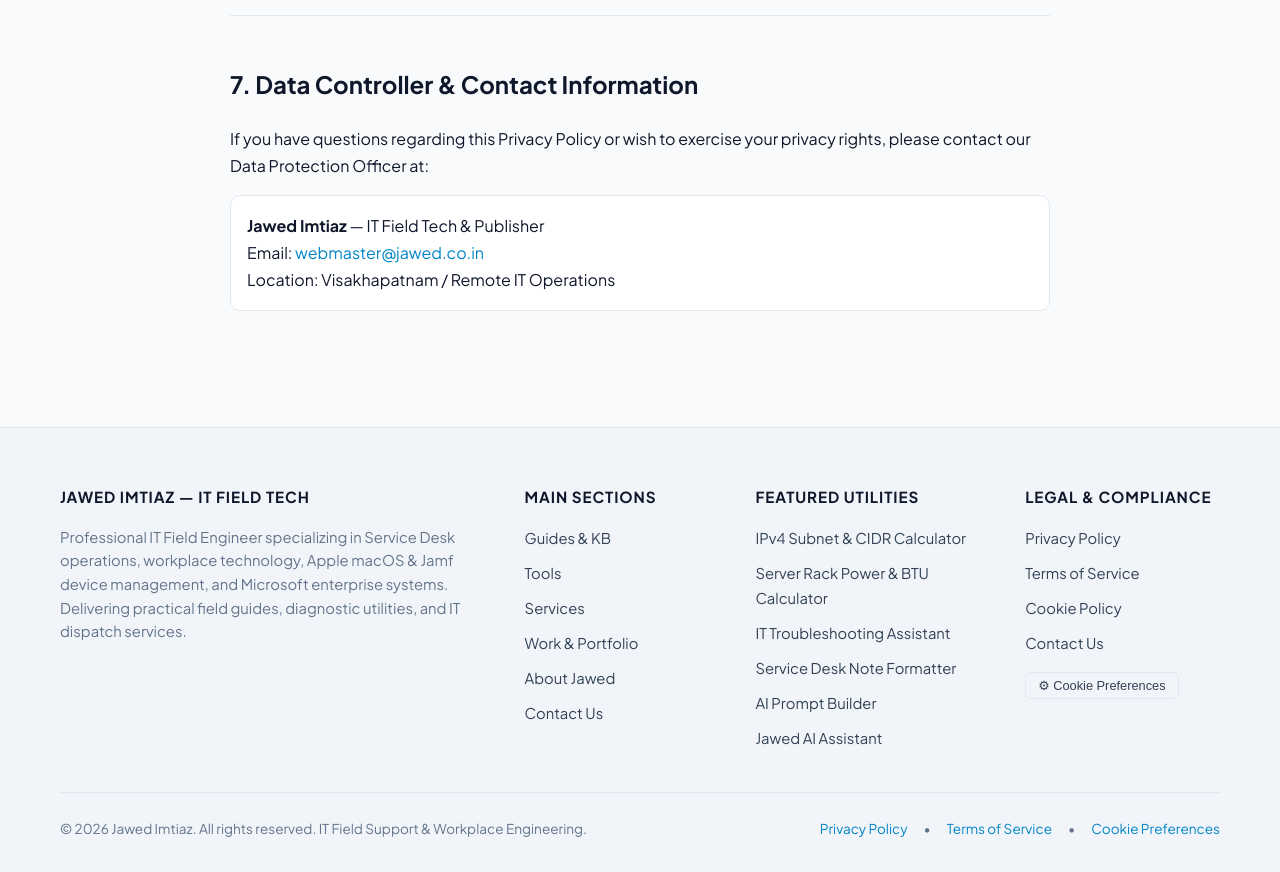
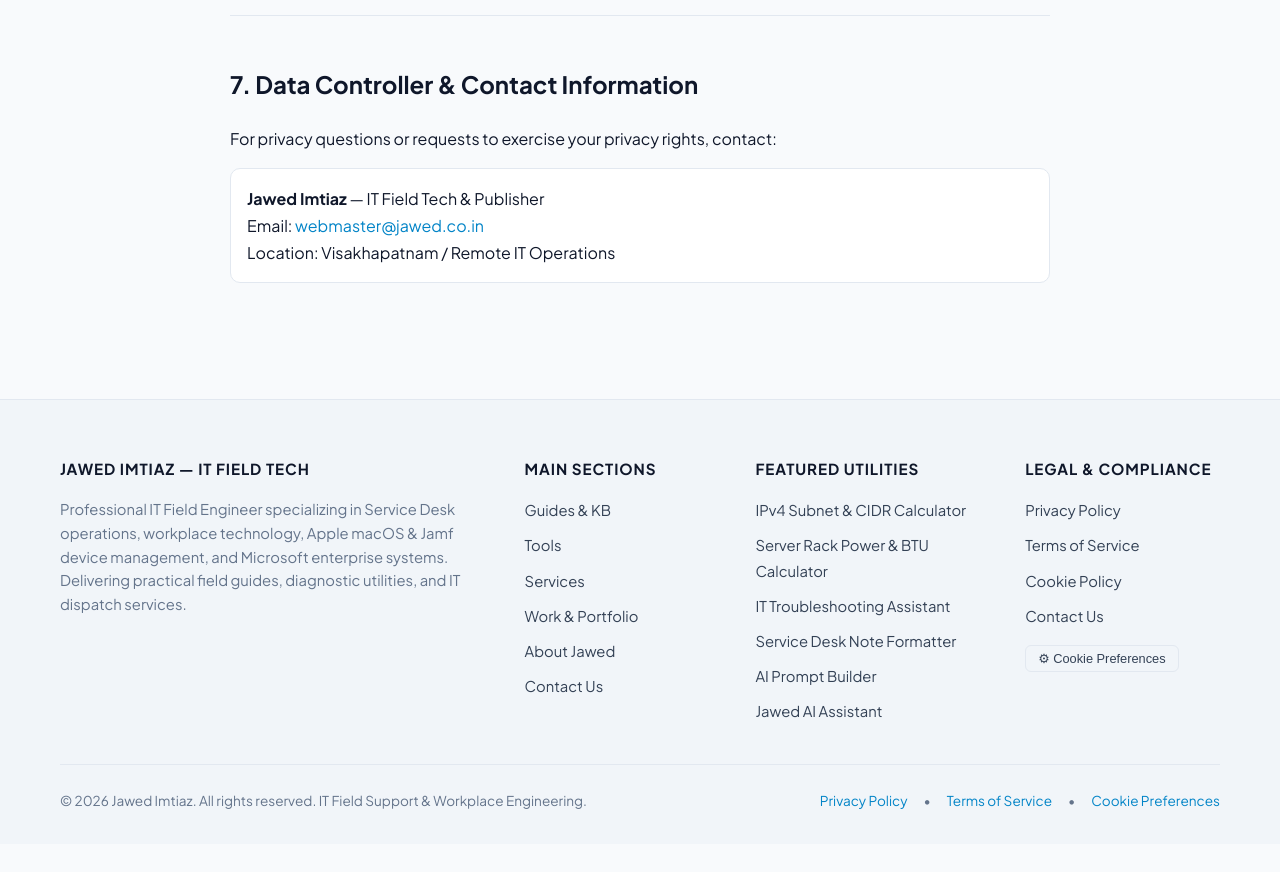
Before and after one commit to jawedimtiaz/jawed-website, a React (Vite) app: page /privacy in a window 1280 px wide. Shown: the part 2380-3252 px from the top of the page. After the commit the page ends 3224 px from the top, so only its background shows below. Built offline with nearby package versions, Linux system fonts and the light colour scheme.

Commit message:
fix: keep privacy contact details accurate and minimal

```diff
--- a/src/pages/PrivacyPage.tsx
+++ b/src/pages/PrivacyPage.tsx
@@ -78,7 +78,7 @@ export const PrivacyPage: React.FC = () => {
       <section className="content-section">
         <h2>7. Data Controller &amp; Contact Information</h2>
         <p>
-          If you have questions regarding this Privacy Policy or wish to exercise your privacy rights, please contact our Data Protection Officer at:
+          For privacy questions or requests to exercise your privacy rights, contact:
         </p>
         <p style={{ background: 'var(--surface)', padding: '16px', borderRadius: '10px', border: '1px solid var(--line)' }}>
           <strong>Jawed Imtiaz</strong> — IT Field Tech &amp; Publisher<br />
```
